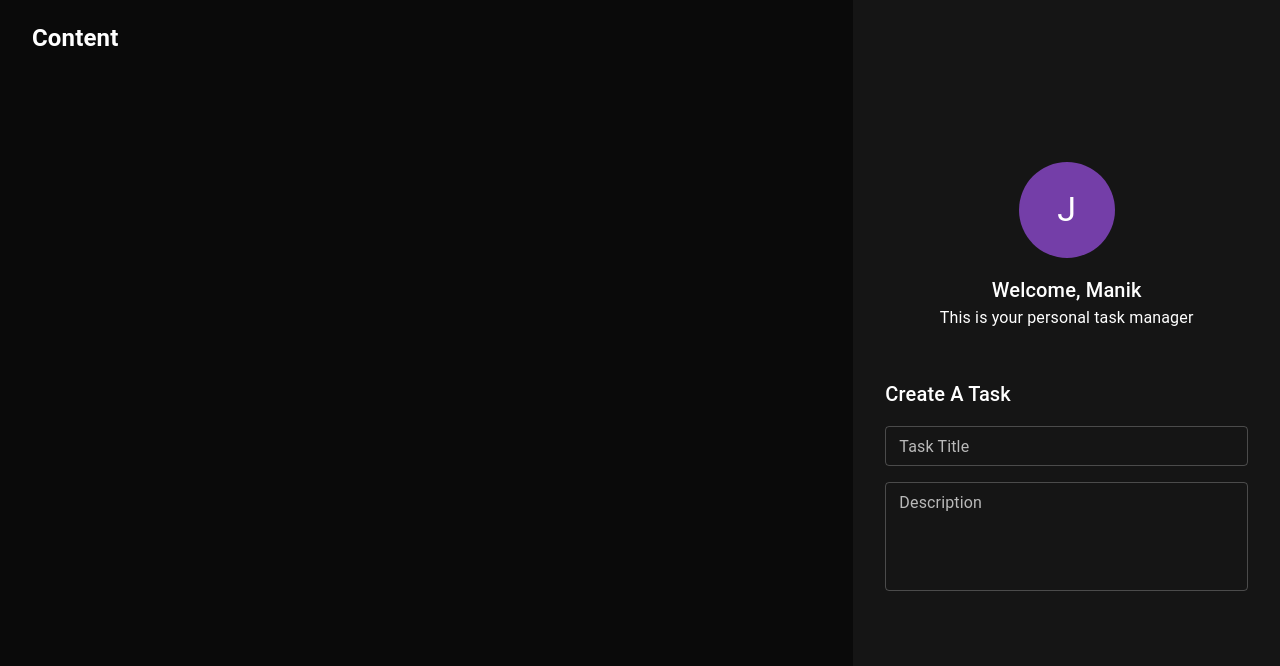
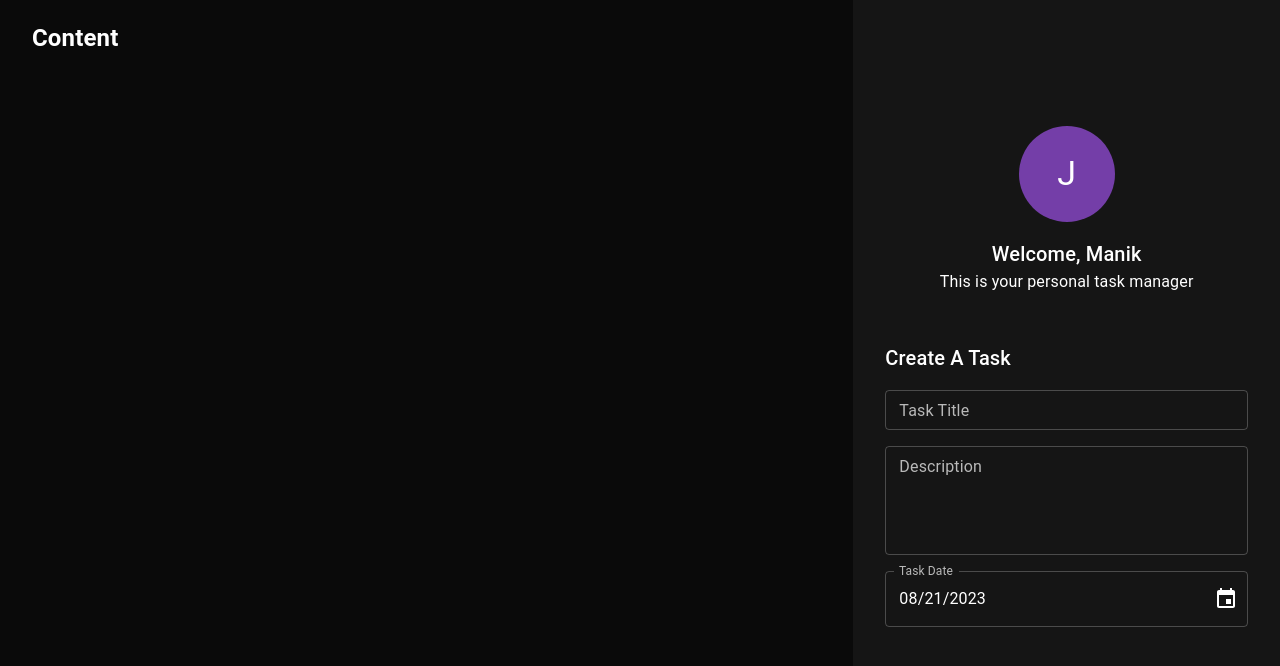
Before and after one commit to ngchinchia/taskmanager, a React (Create React App) app: page / in a window 1280 px wide. Shown: the top 666 px of the page. Built offline with nearby package versions, Linux system fonts and the light colour scheme.

Commit message:
add dynamic date

```diff
--- a/package.json
+++ b/package.json
@@ -6,6 +6,7 @@
     "@emotion/react": "^11.11.1",
     "@emotion/styled": "^11.11.0",
     "@mui/material": "^5.14.5",
+    "@mui/x-date-pickers": "^6.11.2",
     "@testing-library/jest-dom": "^5.17.0",
     "@testing-library/react": "^13.4.0",
     "@testing-library/user-event": "^13.5.0",
@@ -13,6 +14,7 @@
     "@types/node": "^16.18.41",
     "@types/react": "^18.2.20",
     "@types/react-dom": "^18.2.7",
+    "date-fns": "^2.30.0",
     "prop-types": "^15.8.1",
     "react": "^18.2.0",
     "react-dom": "^18.2.0",
--- /dev/null
+++ b/src/components/createTaskForm/_taskDateField.tsx
@@ -0,0 +1,33 @@
+import React, { FC, ReactElement } from "react";
+import { LocalizationProvider } from "@mui/x-date-pickers/LocalizationProvider";
+import { AdapterDateFns } from "@mui/x-date-pickers/AdapterDateFns";
+import { DesktopDatePicker } from "@mui/x-date-pickers/DesktopDatePicker";
+import { IDateField } from "./interfaces/IDateField";
+import PropTypes  from "prop-types";
+
+export const TaskDateField: FC<IDateField> = (props): ReactElement => {
+  const {
+    value = new Date(),
+    disabled = false,
+    onChange = (date) => console.log(date),
+  } = props;
+
+  return (
+    <>
+      <LocalizationProvider dateAdapter={AdapterDateFns}>
+        <DesktopDatePicker
+          label="Task Date"
+          value={value}
+          onChange={onChange}
+          disabled={disabled}
+        />
+      </LocalizationProvider>
+    </>
+  );
+};
+
+TaskDateField.propTypes = {
+    disabled: PropTypes.bool,
+    onChange: PropTypes.func,
+    value: PropTypes.instanceOf(Date)
+}
--- a/src/components/createTaskForm/createTaskForm.tsx
+++ b/src/components/createTaskForm/createTaskForm.tsx
@@ -3,6 +3,7 @@
 
 import { TaskTitleField } from "./_taskTitleField";
 import { TaskDescriptionField } from "./_taskDescriptionField";
+import { TaskDateField } from "./_taskDateField";
 /* -Task Title
    -Task Description
    -Task Date
@@ -25,6 +26,7 @@
       <Stack sx={{ width: "100%" }} spacing={2}>
         <TaskTitleField />
         <TaskDescriptionField />
+        <TaskDateField />
       </Stack>
     </Box>
   );
--- /dev/null
+++ b/src/components/createTaskForm/interfaces/IDateField.ts
@@ -0,0 +1,6 @@
+import { IDisabled } from "./IDisabled";
+
+export interface IDateField extends IDisabled {
+    value?: Date | null;
+    onChange?: (date: Date | null) => void;
+}
```
Also changed, not shown: 1 other file (tests, documents, lock files or other folders).
